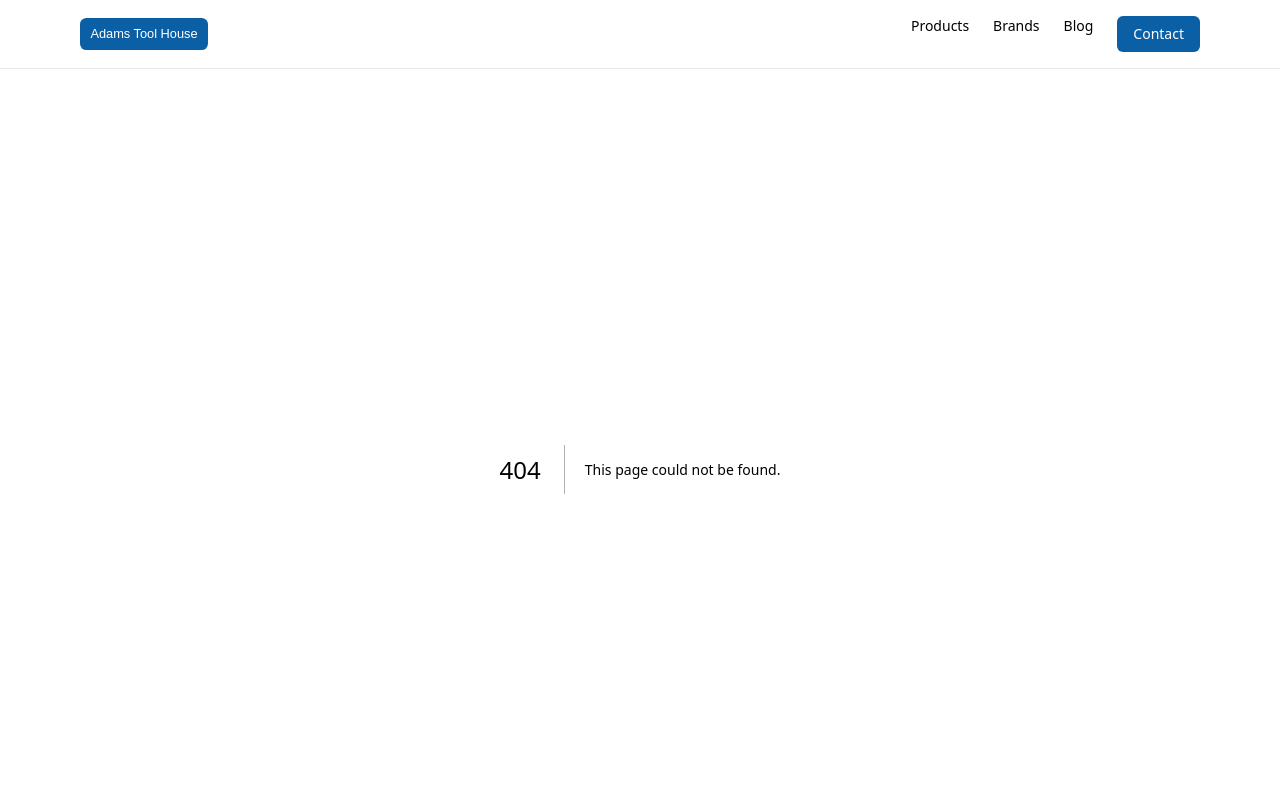
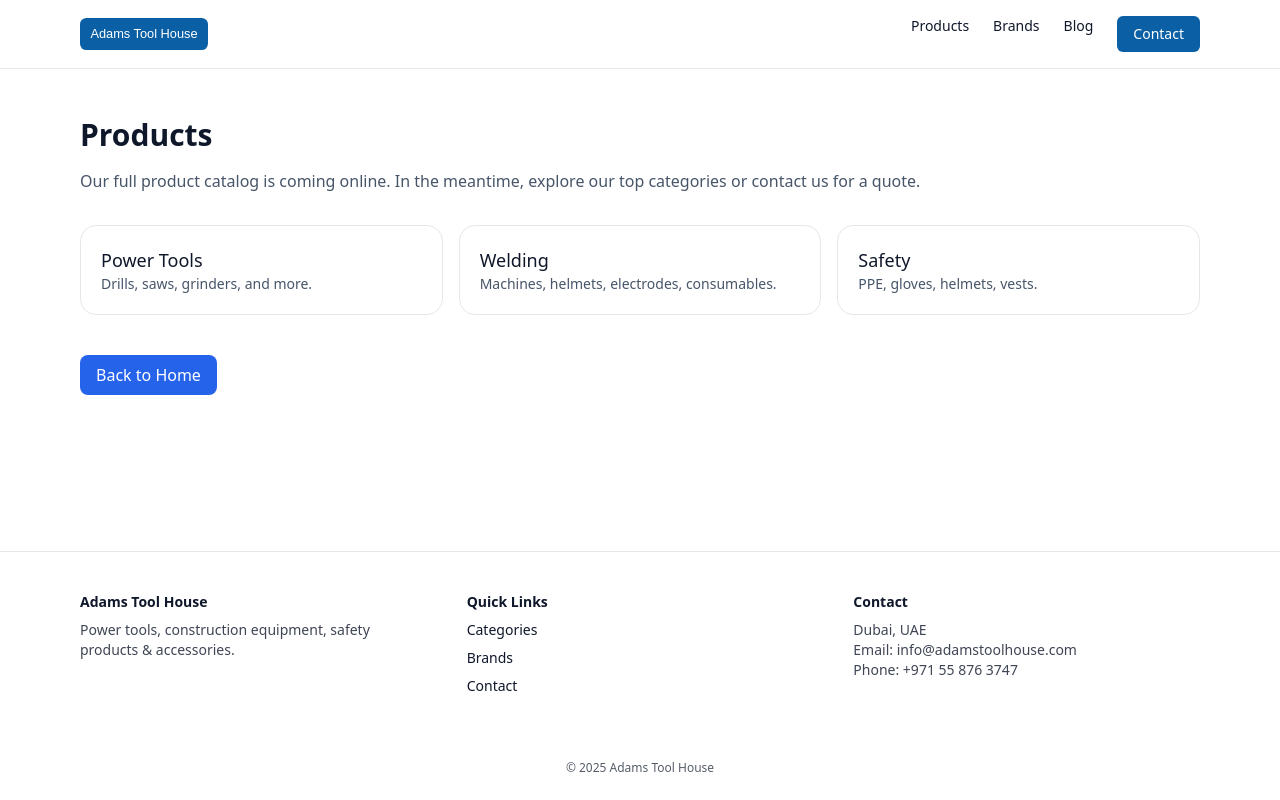
Before and after one commit to falcondigitalsystem-eng/adams-tool-house, a Next.js app: page /products in a window 1280 px wide. Before the commit this address had no page. Shown: the top 800 px of the page. Built offline with nearby package versions, Linux system fonts and the light colour scheme.

Commit message:
Create page.tsx

```diff
--- /dev/null
+++ b/app/products/page.tsx
@@ -0,0 +1,49 @@
+// app/products/page.tsx
+
+import Link from "next/link";
+
+export const metadata = {
+  title: "Products | Adams Tool House",
+  description:
+    "Browse industrial tools, welding, safety gear, and more from Adams Tool House.",
+};
+
+export default function ProductsPage() {
+  return (
+    <main className="max-w-6xl mx-auto px-4 py-12">
+      <h1 className="text-3xl font-semibold mb-4">Products</h1>
+      <p className="text-slate-600 mb-8">
+        Our full product catalog is coming online. In the meantime, explore our
+        top categories or contact us for a quote.
+      </p>
+
+      <div className="grid gap-4 sm:grid-cols-2 lg:grid-cols-3">
+        <div className="rounded-2xl border p-5">
+          <h2 className="text-lg font-medium">Power Tools</h2>
+          <p className="text-sm text-slate-600">
+            Drills, saws, grinders, and more.
+          </p>
+        </div>
+        <div className="rounded-2xl border p-5">
+          <h2 className="text-lg font-medium">Welding</h2>
+          <p className="text-sm text-slate-600">
+            Machines, helmets, electrodes, consumables.
+          </p>
+        </div>
+        <div className="rounded-2xl border p-5">
+          <h2 className="text-lg font-medium">Safety</h2>
+          <p className="text-sm text-slate-600">PPE, gloves, helmets, vests.</p>
+        </div>
+      </div>
+
+      <div className="mt-10">
+        <Link
+          href="/"
+          className="inline-block rounded-lg bg-blue-600 px-4 py-2 text-white"
+        >
+          Back to Home
+        </Link>
+      </div>
+    </main>
+  );
+}
```
